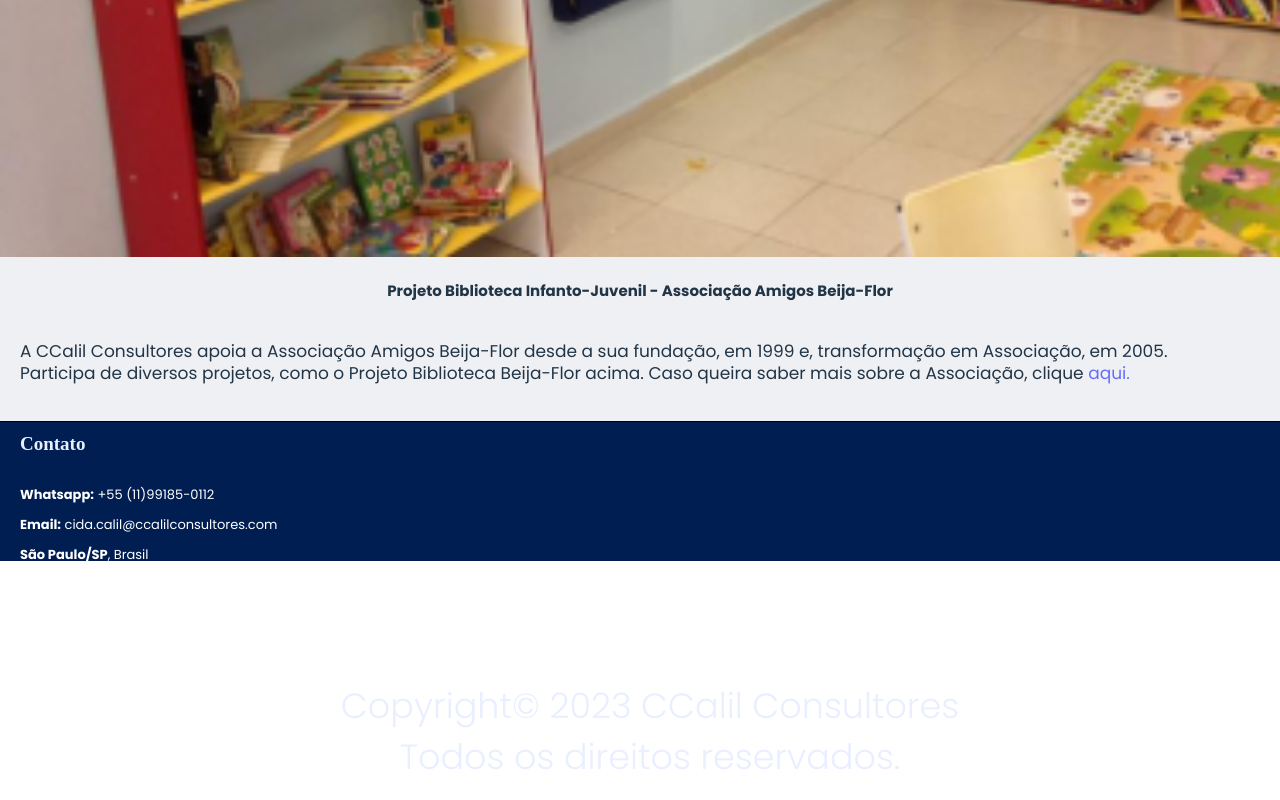
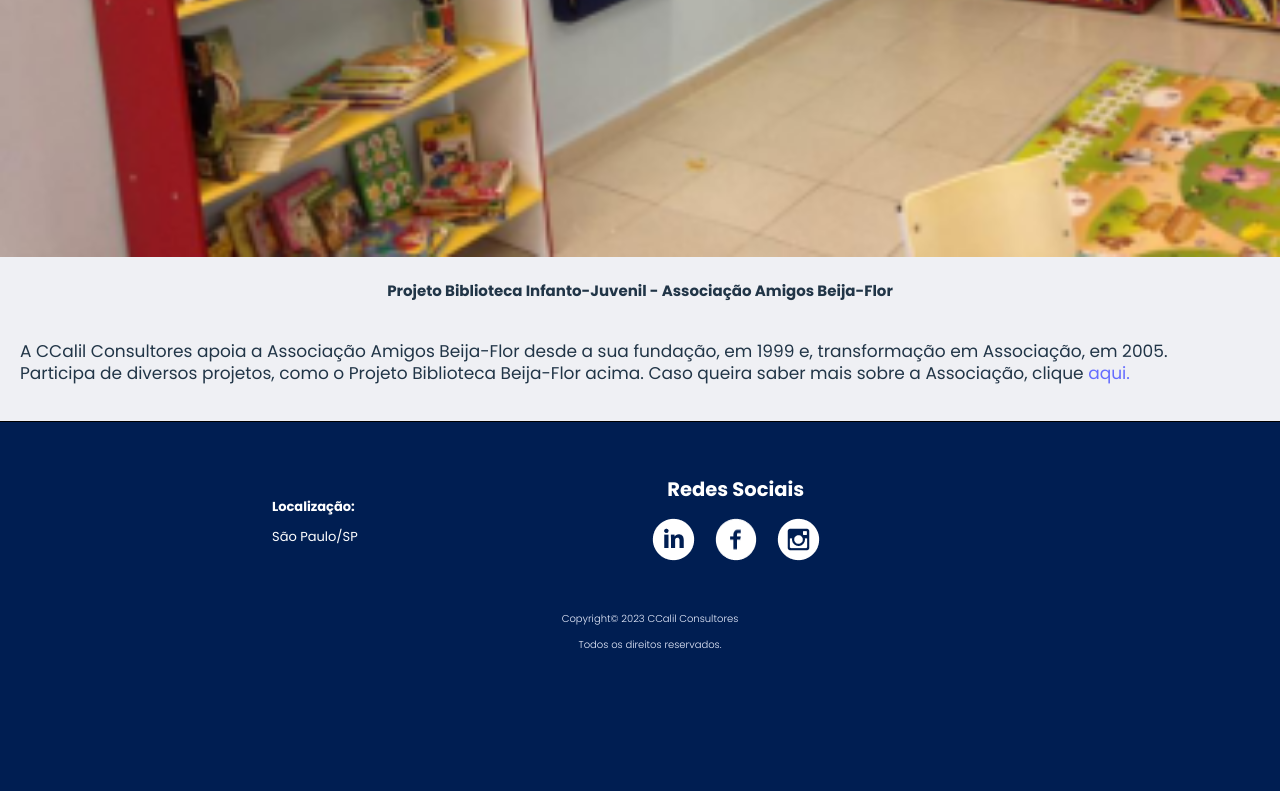
Before and after one commit to xossiane/CCalil_Consultants, a React (Vite) app: page / in a window 1280 px wide. Shown: the part 6312-7112 px from the top of the page. Built offline with nearby package versions, Linux system fonts and the light colour scheme; a web font is replaced by a local one.

Commit message:
Fix: Footer Responsivity

```diff
--- a/src/components/organisms/Footer/index.jsx
+++ b/src/components/organisms/Footer/index.jsx
@@ -8,11 +8,20 @@
     <footer className={styles[`footer`]}>
       <h2 className={styles[`footer__text`]}>Contato</h2>
       <div className={styles[`footer__contact`]}>
+      <div className={styles[`footer__contact--desktop`]}>
+
+      <div className={styles[`footer__location`]}>
+      <p className={styles[`footer__location--title`]}><strong>Localização:</strong></p> <p>São Paulo/SP</p>
+      </div>
+      <div className={styles[`footer__contact--info`]}>
       <p><strong>Whatsapp:</strong> +55 (11)99185-0112</p>
       <p><strong>Email:</strong>{" "}cida.calil@ccalilconsultores.com</p>
       <p><strong>São Paulo/SP</strong>, Brasil</p>
       </div>
-      <div className={styles[`footer__contact--icons`]}>
+      <div className={styles[`footer__icons`]}>
+      <div className={styles[`footer__icons--desktop`]}>
+      <h2 className={styles[`footer__icons--title`]}>Redes Sociais</h2>
+      <div className={styles[`footer__icons--desktopUnit`]}>
       <img
       src={linkedin}
       alt="Linkedin"
@@ -29,6 +38,11 @@
       className={styles[`footer__icon`]}
     ></img>
     </div>
+    </div>
+    </div>
+    </div>
+    </div>
+
 <div className={styles[`footer__copyright`]}>
 <p>Copyright© 2023 CCalil Consultores</p>
 <p>Todos os direitos reservados.</p>
--- a/src/components/organisms/Footer/styles.module.scss
+++ b/src/components/organisms/Footer/styles.module.scss
@@ -9,7 +9,6 @@
   background-color: #001E52;
   border-top: 0.1rem solid black;
   box-sizing: border-box;
-
   font-weight: 400;
   line-height: 0.313em;
   z-index: 10;
@@ -23,6 +22,10 @@
     font-size: 1.9rem;
     color: $blueBackground;
     margin-top: 2rem;
+    @media (min-width: 1024px) {
+      display: none;
+
+      }
   }
 
   &__contact{
@@ -33,28 +36,63 @@
     flex-direction: column;
     line-height: 0.4rem;
     margin-top: 2rem;
-    &--icons{
+    &--desktop{
+      @media (min-width: 1024px) {
+        display: flex;
+        flex-direction: row;
+
+        }
+
+    }
+    @media (min-width: 1024px) {
+     display: flex;
+
+     }
+     &--info{
+      @media (min-width: 1024px) {
+        display: none;
+
+        }
+
+     }
+
+    }
+    &__icons{
       display: flex;
       flex-direction: row;
       justify-items: flex-start;
       justify-content: space-around;
       width: 60%;
       margin-top: 3rem;
+
+      &--desktop{
+       align-content: space-between;
+    @media (min-width: 1024px){
+      display: flex;
+    flex-direction: column;
+    align-items: center;
+    }
+
+      }
+      &--desktopUnit{
+        display: flex;
+
+      }
+      @media (min-width: 1024px) {
+    display: flex;
+    justify-content: center;
+    align-items: center;
+    flex-direction: row;
+
        }
   }
+
+  &__icon{
     @media (min-width: 1024px) {
-    width: 100%;
-    height: 14rem;
+      margin: 1rem;
+    }
   }
 
-  &__image {
-    width: 1.8rem;
-    height: 1.8rem;
-    @media (min-width: 1024px) {
-      width: 5rem;
-      height: 5rem;
-    }
-  }
 
   &__copyright {
     color: $blueBackground;
@@ -64,7 +102,7 @@
     line-height: 1.6rem;
     font-weight: 300;
     @media (min-width: 1024px) {
-      font-size: 3.5rem;
+      margin-top: 3rem;
 
     }
   }
@@ -74,4 +112,19 @@
       display: none;
     }
   }
+
+  &__location{
+    display: none;
+    @media (min-width: 1024px) {
+      display: flex;
+      flex-direction: column;
+      margin-top: 5rem;
+    margin-left: 20%;
     }
+
+    &--title{
+    height: fit-content;
+    display: flex;
+    flex-direction: column;}
+  }
+}
```
Lines whose indentation alone changed are shown as unchanged.
